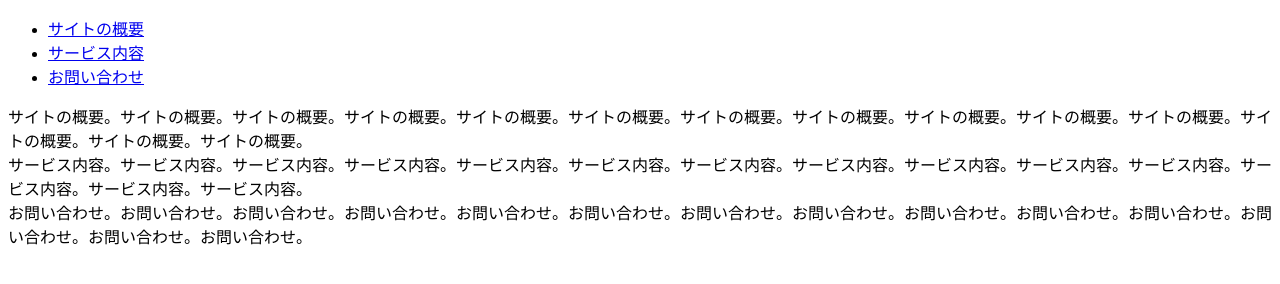
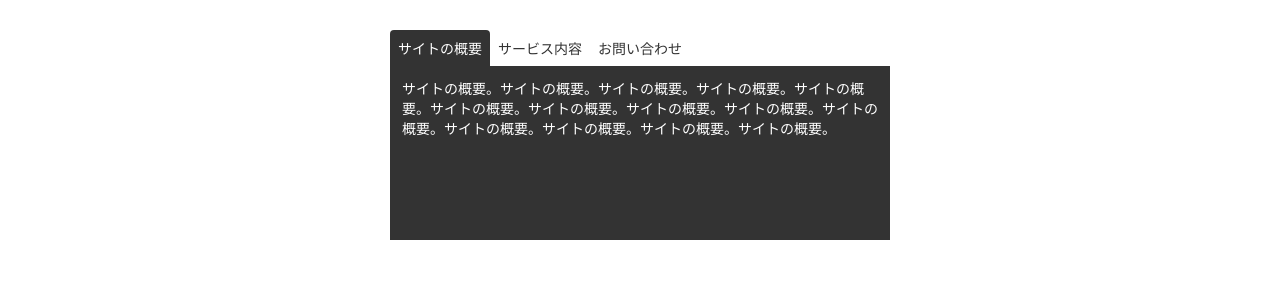
Before and after one commit to nata1228/JS_tabMenu, a plain HTML site: page index.html in a window 1280 px wide. Drawn offline with Linux system fonts and the light colour scheme.

Commit message:
スタイルを追加しました

```diff
--- a/css/style.css
+++ b/css/style.css
@@ -1 +1,49 @@
 @charset "utf-8";
+
+body {
+    font-size: 14px;
+}
+
+.container {
+    margin: 30px auto;
+    width: 500px;
+}
+
+.menu {
+    list-style: none;
+    padding: 0;
+    margin: 0;
+    display: flex;
+}
+
+.menu li a {
+    width: 100px;
+    display: inline-block;
+    text-align: center;
+    padding: 8px 0;
+    color: #333;
+    text-decoration: none;
+    border-radius: 4px 4px 0 0;
+}
+
+.menu li a.active {
+    background: #333;
+    color: #fff;
+}
+
+.menu li a:not(.active):hover {
+    opacity: .5;
+    transition: opacity .4s;
+}
+
+.content.active {
+    background: #333;
+    color: #fff;
+    min-height: 150px;
+    padding: 12px;
+    display: block;
+}
+
+.content {
+    display: none;
+}
```
